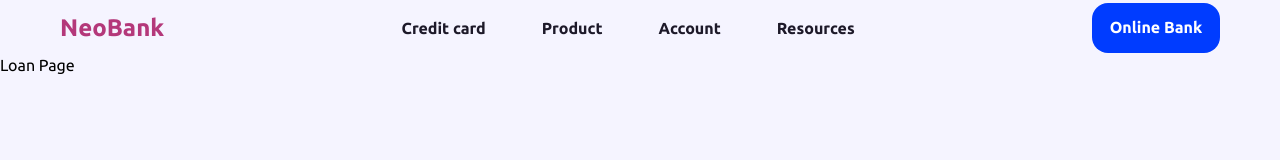
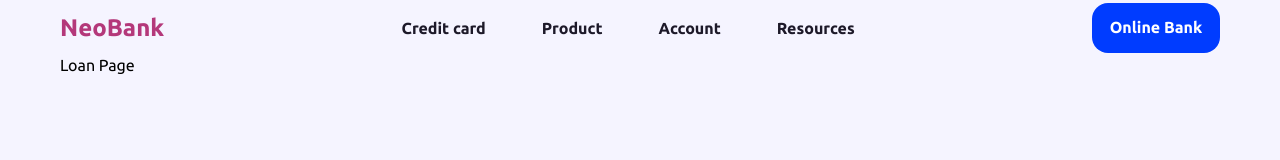
Before and after one commit to Schneegestober1/neo-bank, a React (Vite) app: page /loan in a window 1280 px wide. Shown: the top 160 px of the page. Built offline with nearby package versions, Linux system fonts and the light colour scheme.

Commit message:
Через <Link to="/" className={styles['header__logo']}>NeoBank</Link> попадам на глвную страницу

```diff
--- a/src/components/layout/Header/Header.tsx
+++ b/src/components/layout/Header/Header.tsx
@@ -1,10 +1,11 @@
+import { Link } from 'react-router-dom'
 import Button from '../../shared/Button/Button'
 import styles from './header.module.scss'
 
 export const Header = () => {
   return (
     <header className={styles['header']}>
-      <h2 className={styles['header__logo']}>NeoBank</h2>
+      <Link to="/" className={styles['header__logo']}>NeoBank</Link>
 
       <nav className={styles['header__nav']}>
         <ul className={styles['header__menu']}>
--- a/src/pages/LoanPage/LoanPage.tsx
+++ b/src/pages/LoanPage/LoanPage.tsx
@@ -1,7 +1,8 @@
+import styles from './loan-page.module.scss'
 
 function LoanPage() {
   return (
-    <div>
+    <div className={styles['not-found']}>
       Loan Page
     </div>
   )
--- /dev/null
+++ b/src/pages/LoanPage/loan-page.module.scss
@@ -0,0 +1,12 @@
+.not-found {
+  padding-left: calc(50% - 580px);
+  padding-right: calc(50% - 580px);
+  @media (min-width: 500px) and (max-width: 920px) {
+    padding-left: 3%;
+    padding-right: 3%;
+  }
+
+  @media (min-width: 320px) and (max-width: 500px) {
+    padding: 3%;
+  }
+}
```
